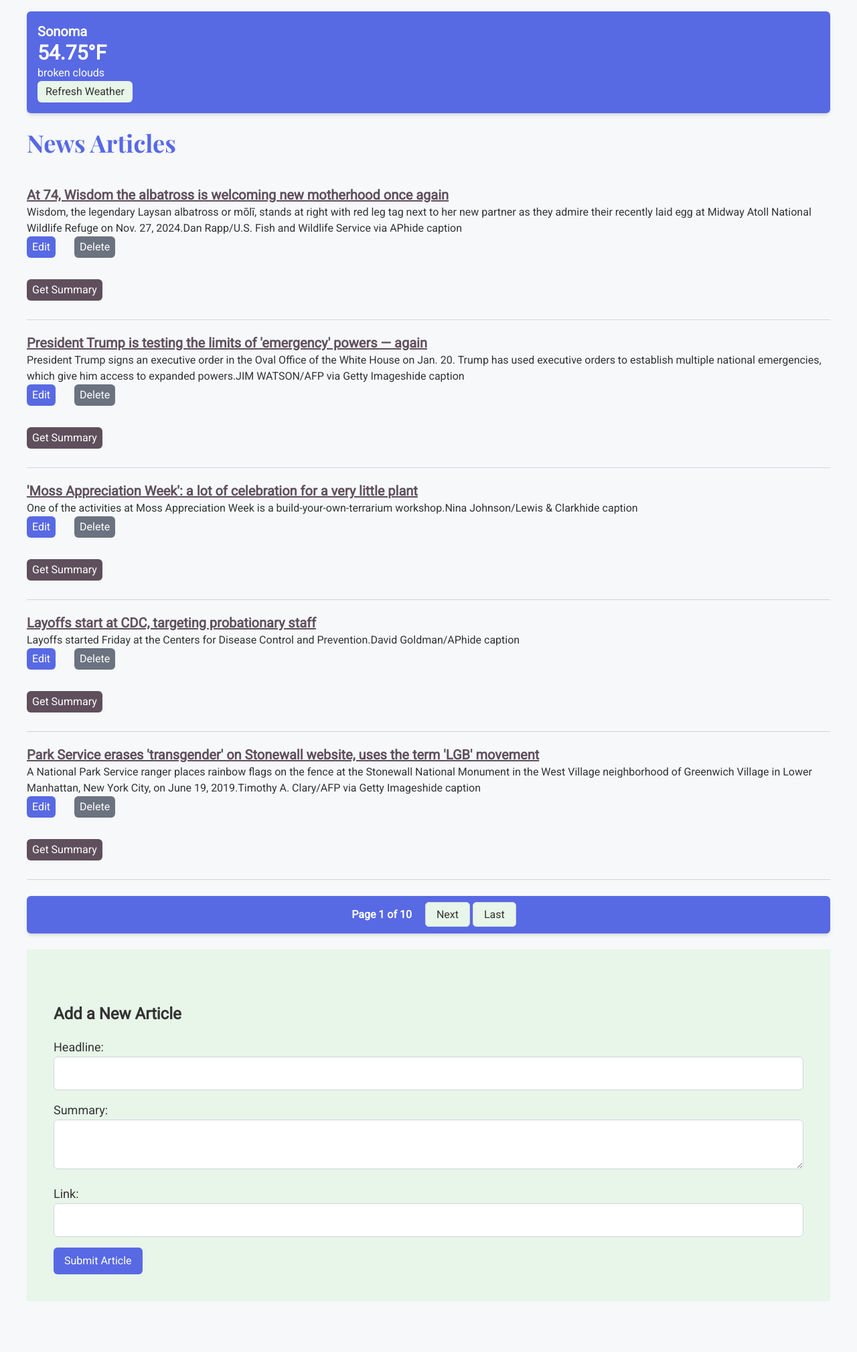
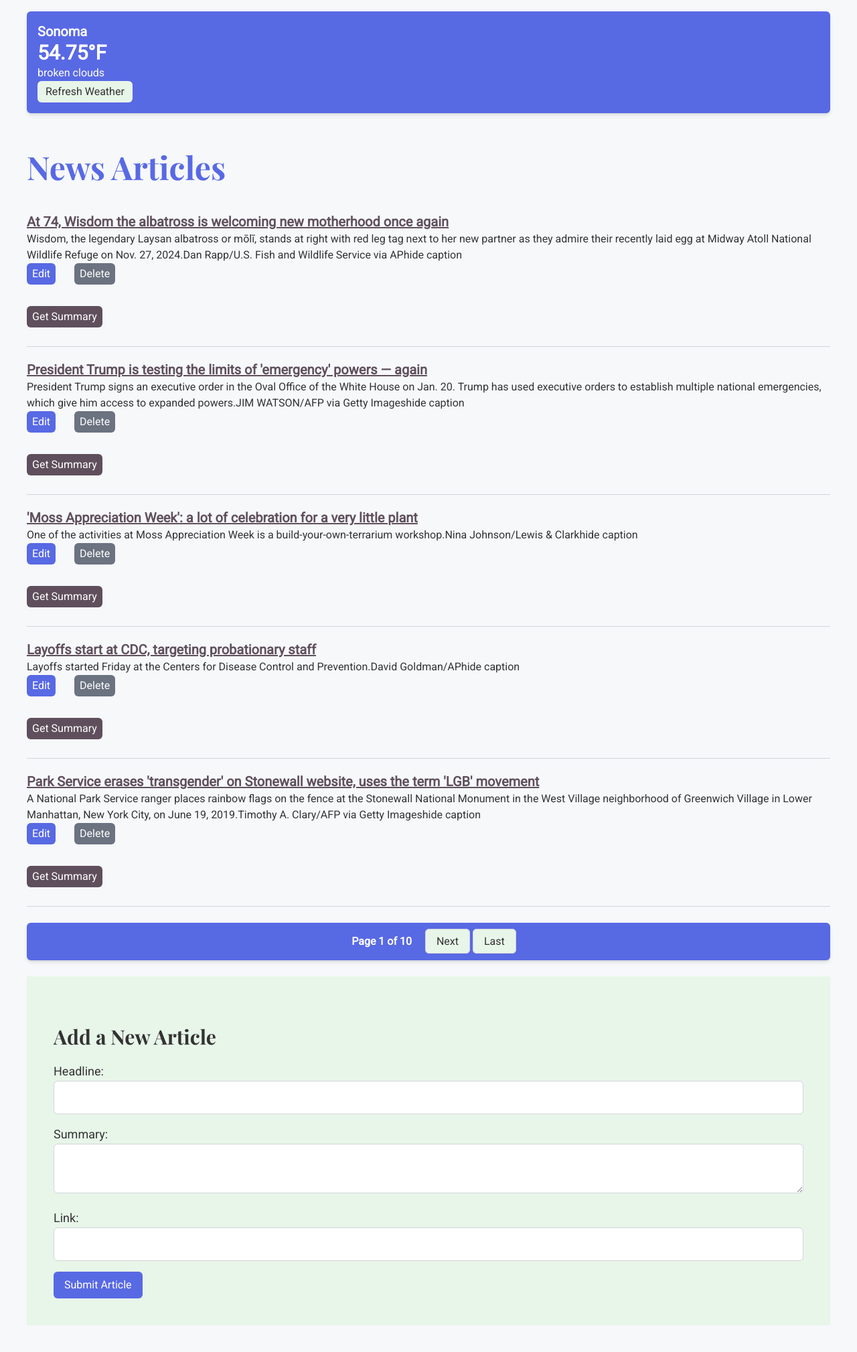
Before and after one commit to jsnorek/NewsNow, a Flask app: page / in a window 1280 px wide. Shown: the part 255-2274 px from the top of the page at 67% size. Before the commit the page ends 2198 px from the top, so only its background shows below. Run offline with Flask 3, Linux system fonts and the light colour scheme; some libraries are stand-ins or nearby versions.

Commit message:
adjusted css of headers

```diff
--- a/templates/index.html
+++ b/templates/index.html
@@ -107,7 +107,7 @@
     <!-- <img src="{{ url_for('weather_chart') }}" alt="Weather Data Chart"> -->
 
     <!-- News Articles -->
-    <h1 class="text-4xl font-semibold font-heading mb-6"><a href="/" class="text-accent hover:text-primary">News Articles</a></h1>
+    <h1 class="text-5xl font-semibold font-heading mb-6 mt-14"><a href="/" class="text-accent hover:text-primary">News Articles</a></h1>
 
     {% for article in articles %}
     <div class="news-article article border-b border-gray-300 py-5"
@@ -160,7 +160,7 @@
 
     <!-- Add New Article Form -->
     <div class="bg-secondary p-10">
-        <h2 class="text-2xl font-semibold mt-10 mb-5">Add a New Article</h2>
+        <h2 class="text-3xl font-semibold font-heading mt-8 mb-5">Add a New Article</h2>
         <form action="{{ url_for('add_article') }}" method="post" class="space-y-4">
             <div>
                 <label for="headline" class="block text-lg">Headline:</label>
```
